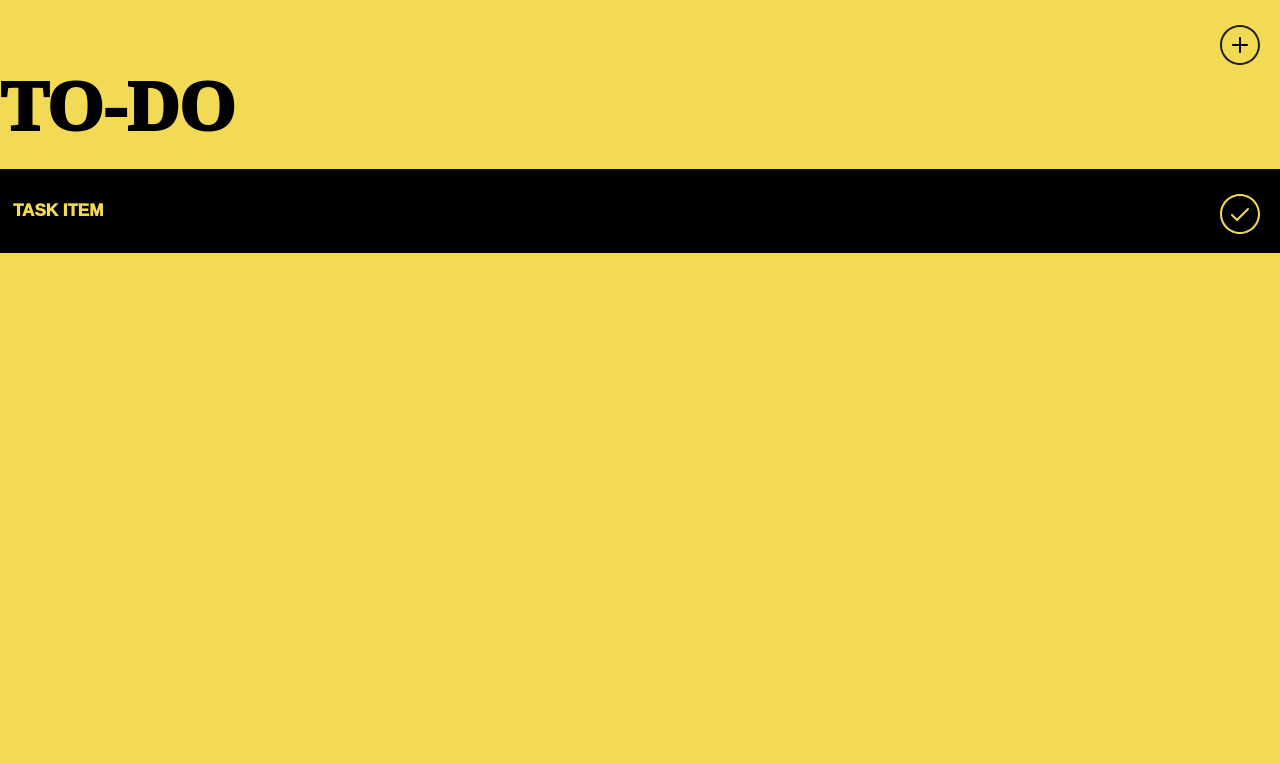
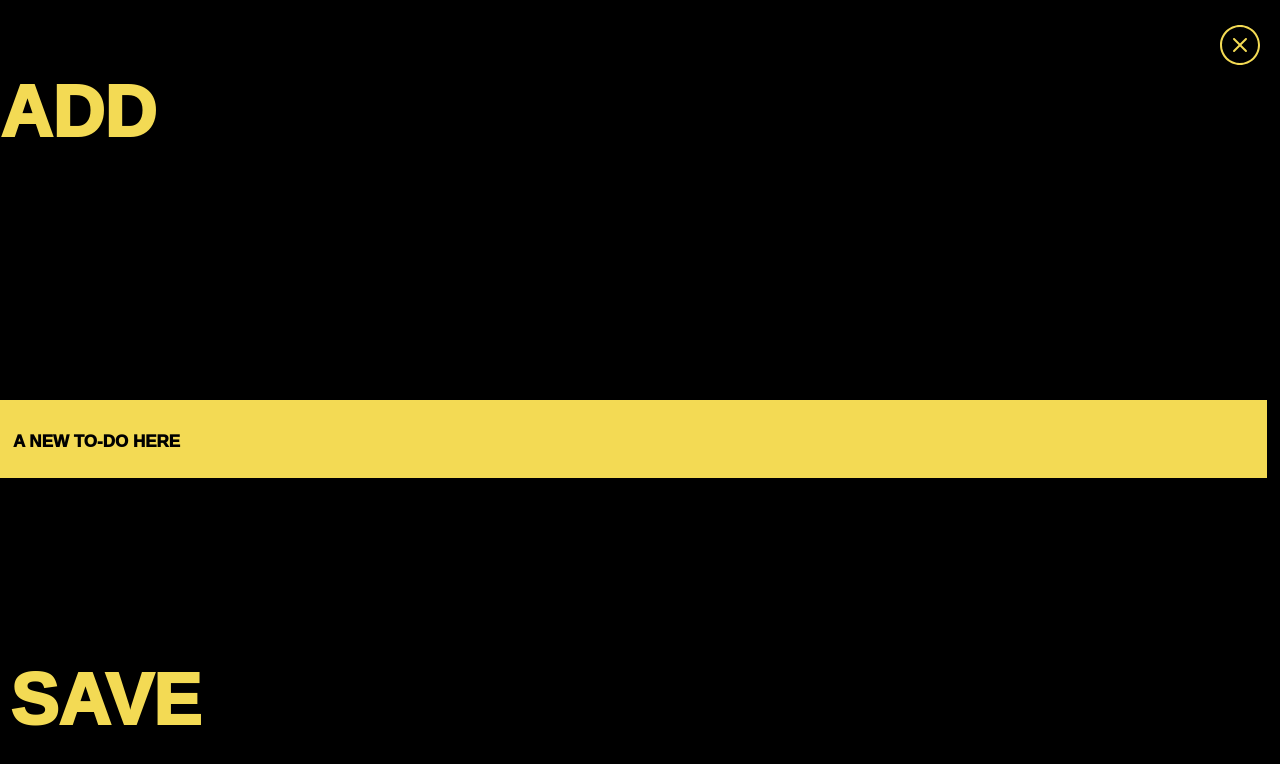
Before and after one commit to sooho-shin/todolist_saru, a plain HTML site: page index.html in a window 1280 px wide. Both pictures are taken after a click on the button 1240 px from the left and 47 px from the top of the page. Drawn offline with nearby package versions, Linux system fonts and the light colour scheme; a web font is replaced by a local one.

Commit message:
220703 jquery

```diff
--- a/index.html
+++ b/index.html
@@ -46,7 +46,15 @@
     <script src="https://code.jquery.com/jquery-1.12.4.min.js"></script>
     <script>
       // id openAdd 클릭하면 addModal show
+      $("#openAdd").click(function(){
+        $("#addModal").show();
+      });
+
       // id closeAdd 클릭하면 addModal hide
+      $("#closeAdd").click(function(){
+        $("#addModal").hide();
+      });
+
     </script>
   </body>
 </html>
```
